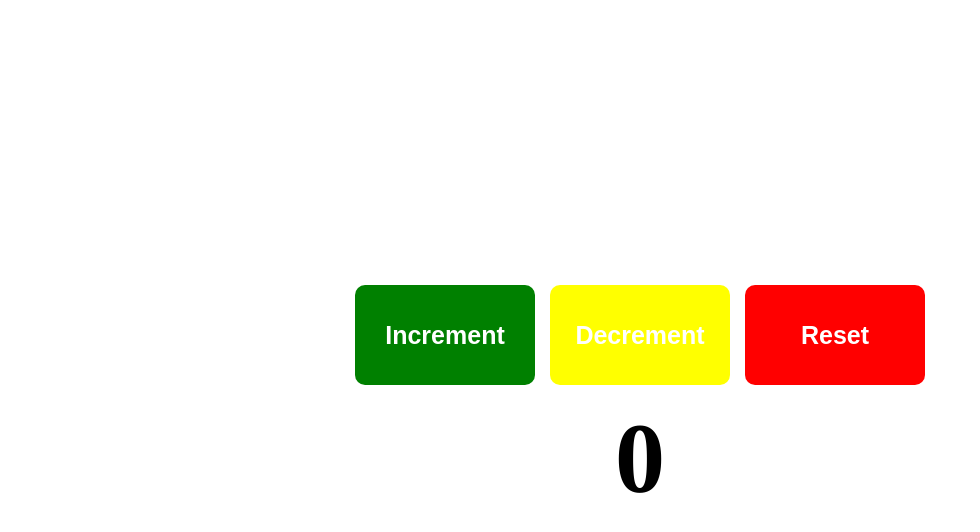
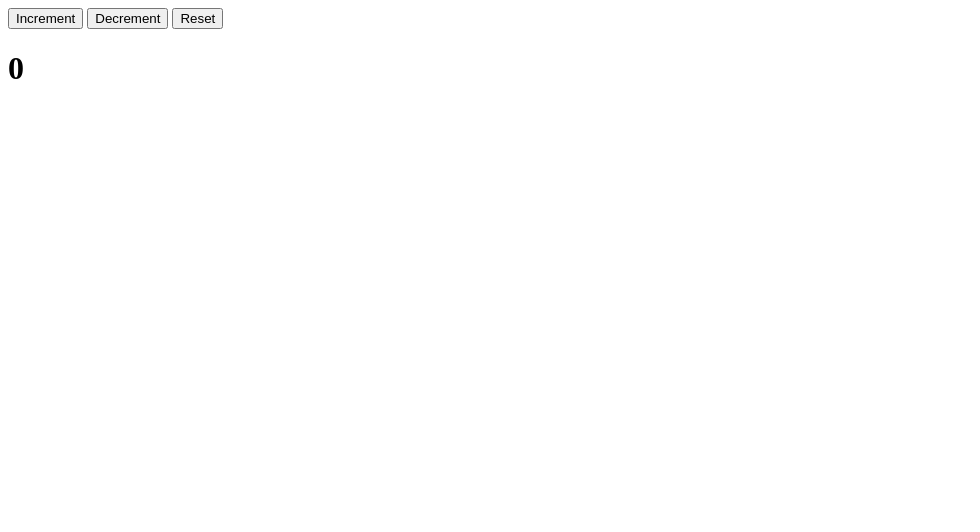
Before and after one commit to muhammadasimafridi/Counter-JS, a plain HTML site: page index.html in a window 1280 px wide. Shown: the whole page, without its empty margins (0-980 px from the left). Drawn offline with Linux system fonts and the light colour scheme.

Commit message:
Update Project

```diff
--- a/index.html
+++ b/index.html
@@ -4,15 +4,14 @@
     <meta charset="UTF-8">
     <meta name="viewport" content="width=device-width, initial-scale=1.0">
     <title>Document</title>
-    <link rel="stylesheet" href="style.css">
 </head>
 <body>
     <div>
-        <button class="inc-btn" onclick="increment ()">Increment</button>
-        <button class="dec-btn" onclick="decrement ()">Decrement</button>
-        <button class="res-btn" onclick="reset ()">Reset</button>
+        <button onclick="increment ()">Increment</button>
+        <button onclick="decrement ()">Decrement</button>
+        <button onclick="reset ()">Reset</button>
     </div>
-    <h1 class="count-no">0</h1>
+    <h1>0</h1>
 
 
 
--- a/style.css
+++ /dev/null
@@ -1,54 +0,0 @@
-*{
-    margin: 0;
-    padding: 0;
-    box-sizing: border-box;
-}
-body{
-    width: 100%;
-    height: 100vh;
-    display: flex;
-    flex-direction: column;
-    justify-content: center;
-    align-items: center;
-    gap: 15px;
-}
-div{
-    display: flex;
-    flex-direction: row;
-    gap: 15px;
-}
-button{
-    width: 180px;
-    height: 100px;
-    border: none;
-    border-radius: 10px;
-    color: white;
-    font-size: 25px;
-    font-weight: 700;
-    transition: 0.35s ease-in-out;
-}
-.inc-btn{
-    background-color: green;
-}
-.inc-btn:hover{
-    background-color: rgb(1, 90, 1);
-    transform: scale(1.04);
-}
-.dec-btn{
-    background-color: yellow;
-}
-.dec-btn:hover{
-    background-color: rgb(228, 228, 3);
-    transform: scale(1.04);
-}
-.res-btn{
-    background-color: red;
-}
-.res-btn:hover{
-    background-color: rgb(202, 4, 4);
-    transform: scale(1.04);
-}
-.count-no{
-    font-size: 100px;
-    font-weight: 900;
-}
```
